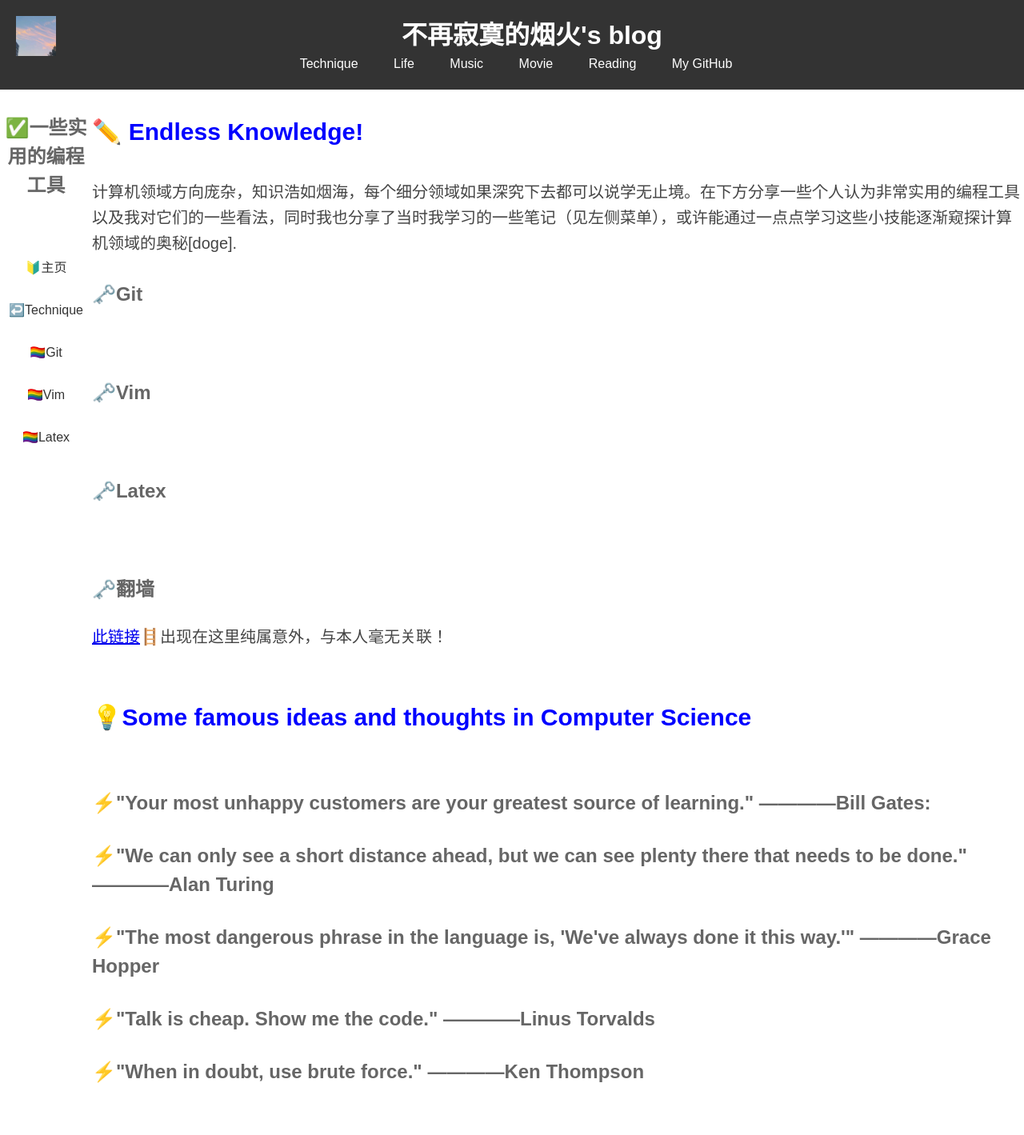
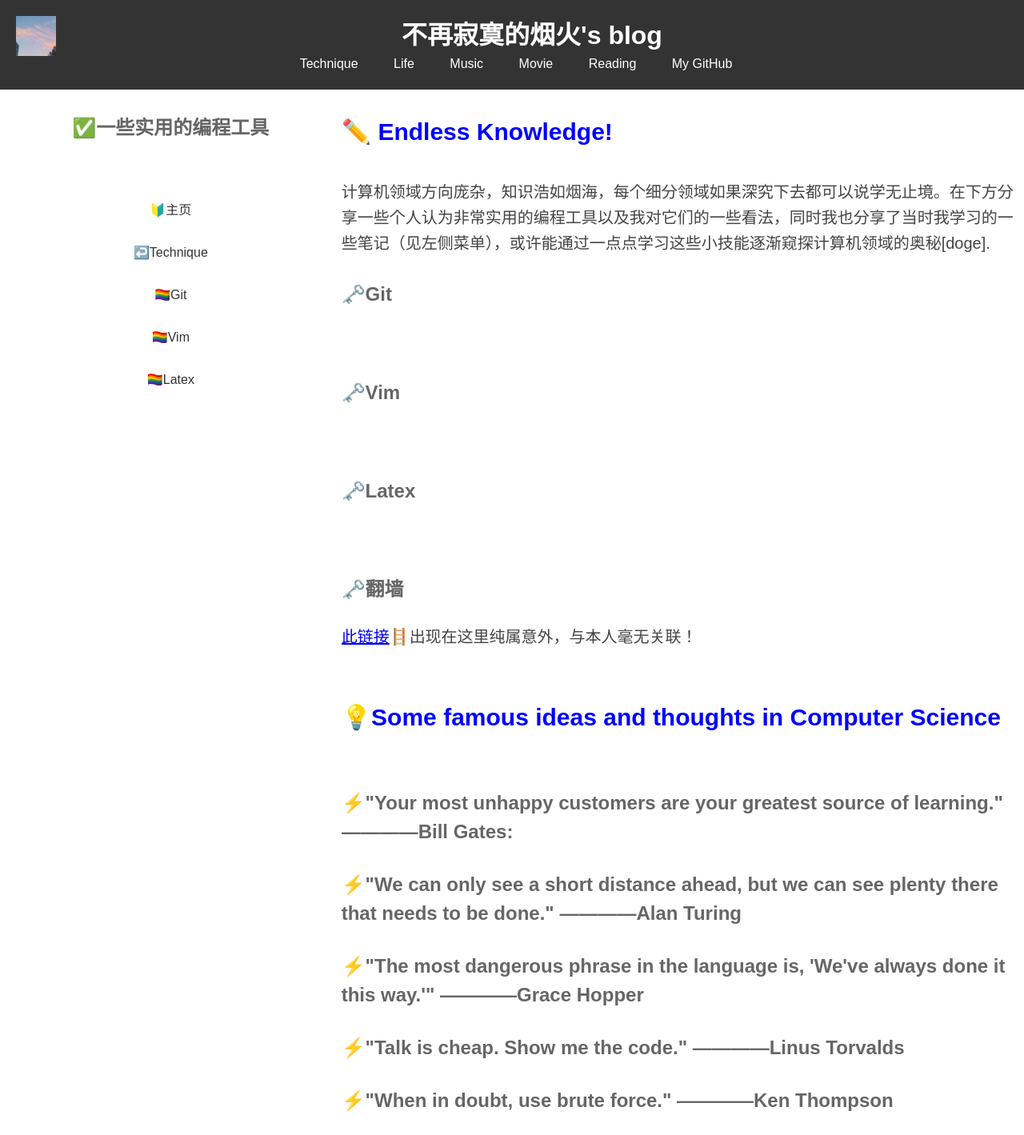
Before and after one commit to CS0729/myblog, a Jekyll site: the page built from _posts/2024-04-15-Technique.md, in a window 1280 px wide. Shown: the whole page at 80% size. Built offline with Jekyll 4.4.1, drawn with Linux system fonts in a browser that asks for light colours; before the commit the page ends 1383 px from its top, so only the background shows below that.

Commit message:
second commit

```diff
--- a/assets/css/customx.css
+++ b/assets/css/customx.css
@@ -58,10 +58,12 @@ h5 {
 }
 /*侧边栏*/
 .left-sidebar {
+    flex:1;
     margin-left: 0;
 }
 
 main {
+    flex:2;
     text-align: left; /* 将主内容区域的文本左对齐 */
     overflow-y: auto;
 }
```
